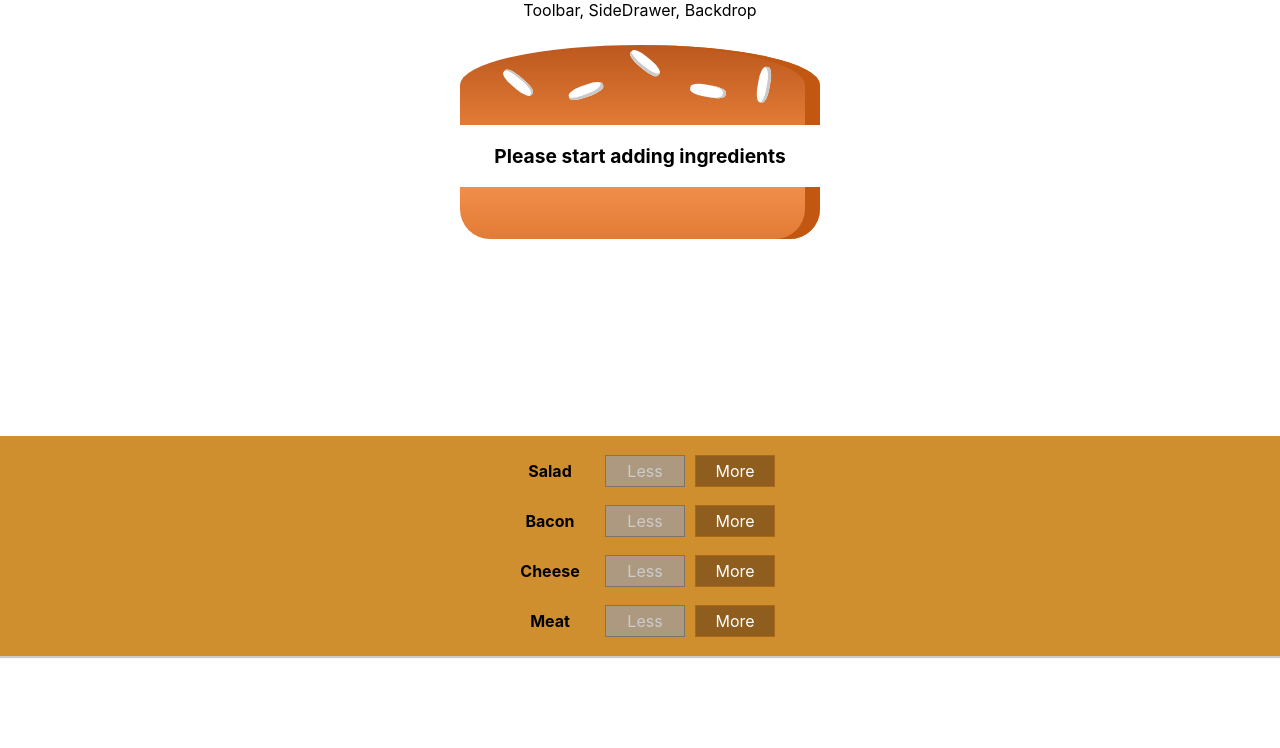
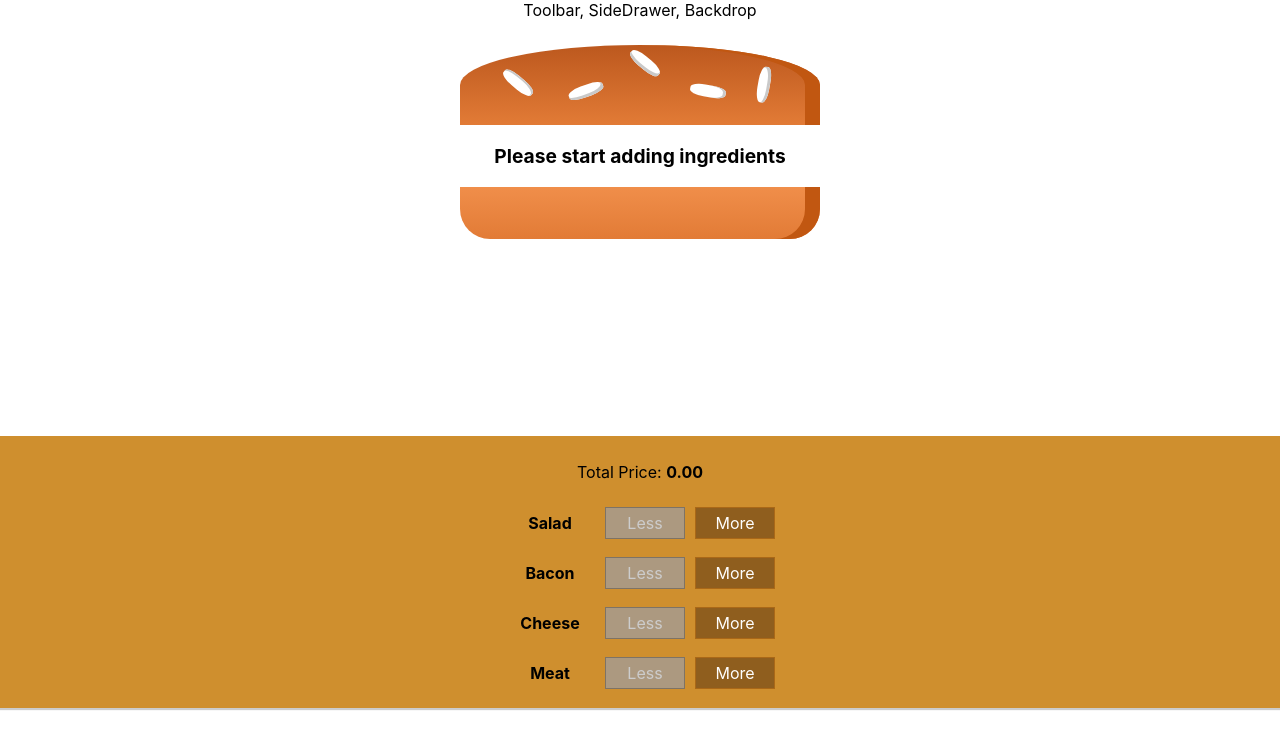
Before and after one commit to prabhatthapa/burger-app, a React (Create React App) app: page / in a window 1280 px wide. Shown: the top 748 px of the page. Built offline with nearby package versions, Linux system fonts and the light colour scheme.

Commit message:
Show total price of burger

```diff
--- a/src/Components/Burger/BuildControls/BuildControls.js
+++ b/src/Components/Burger/BuildControls/BuildControls.js
@@ -12,6 +12,9 @@
 
 const buildControls = (props) => (
   <div className="BuildControls">
+    <p>
+      Total Price: <strong>{props.price.toFixed(2)}</strong>
+    </p>
     {controls.map((control) => (
       <BuildControl
         key={control.label}
--- a/src/Containers/BurgerBuilder/BurgerBuilder.js
+++ b/src/Containers/BurgerBuilder/BurgerBuilder.js
@@ -70,6 +70,7 @@
           ingredientAdded={this.addIngredientHandler}
           ingredientRemoved={this.removeIngredientHandler}
           disabled={disableInfo}
+          price={this.state.totalPrice}
         />
       </Aux>
     );
```
